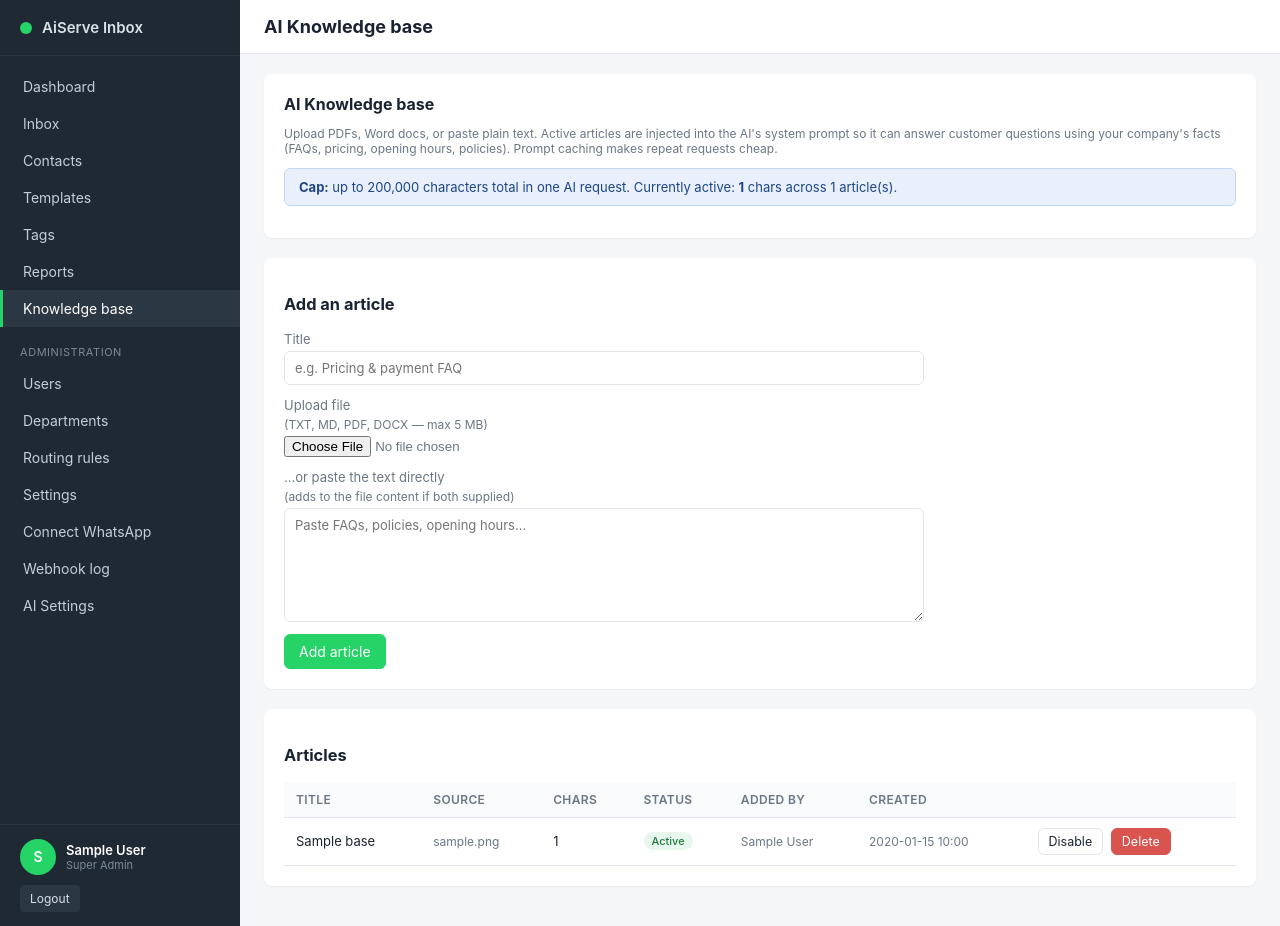
After one commit to Raychung11/Chatcontrol, a PHP site: page /admin/knowledge.php in a window 1280 px wide. The commit adds this page. Run offline with PHP 8.4, Linux system fonts and the light colour scheme; the visitor is signed in with stand-in values (Sample User, id 1); tables that the repository leaves empty hold one stand-in row (values such as "Sample post").

Commit message:
Phase 7: FAQ knowledge base for AI grounding
Upload TXT/MD/PDF/DOCX (or paste text) per workspace, and the AI reply
suggester grounds its drafts in those articles instead of guessing.

Backend:
- inc/knowledge_base.php extracts text from uploads with a degraded
  fallback ladder: text/markdown read directly, PDFs via pdftotext
  (Poppler) when the binary is on PATH, DOCX via PHP's ZipArchive + tag
  strip on word/document.xml. Anything else returns a clear error so
  the admin knows to paste manually or convert first. Per-file cap of
  5 MB raw + 100k chars extracted, plus a hard 200k-char ceiling
  applied to the concatenated set so a runaway KB can't blow the
  Anthropic context window.
- ai_api.php now sends two cached system blocks: persona prompt first,
  then a KB block wrapped in "===== KNOWLEDGE BASE =====" delimiters.
  Both use cache_control:ephemeral so repeated draft requests within
  ~5 minutes pay the cached-token rate (~90% off) on the system
  portion, which is where 95% of input tokens live once a KB is
  attached.
- ai_suggest_reply returns kb_titles + kb_chars so the UI can show
  citations.

Admin (/admin/knowledge.php):
- New page accessible to Super Admin (create/delete) and Manager
  (enable/disable). Sidebar link sits next to Tags / Reports in the
  manager section.
- Upload form takes title + file + optional pasted text; pasted text
  is appended to the extracted file content so admins can correct OCR
  noise or add context inline.
- Table shows status, character count, source filename, author. Hard
  cap callout at the top tells the admin how much of the 200k budget
  is currently used by active articles.

UI (chat composer):
- AI draft panel's meta line now appends "📚 <article titles>" when
  the model used the KB, so agents see which company doc grounded the
  reply.

Schema (idempotent migration_phase7.sql):
- knowledge_base (id, company_id, title, source_filename, mime_type,
  content_text, content_chars, status, created_by, created_at).
- FKs to companies (cascade) and users (set null).

42 PHP files lint clean; app.js passes node --check.

https://claude.ai/code/session_011TzLx9Yw2Nf4Ac2AdFK1Wo

```diff
--- /dev/null
+++ b/admin/knowledge.php
@@ -0,0 +1,176 @@
+<?php
+require_once __DIR__ . '/../inc/layout.php';
+require_once __DIR__ . '/../inc/knowledge_base.php';
+
+$current_user = require_role(['super_admin', 'manager']);
+$companyId    = (int)$current_user['company_id'];
+$db           = aiserve_db();
+
+$msg = '';
+$err = '';
+
+if (is_post()) {
+    csrf_check();
+    $action = (string)($_POST['action'] ?? '');
+    $id     = (int)($_POST['id'] ?? 0);
+
+    if ($action === 'create') {
+        if (!user_can_edit_settings($current_user)) {
+            $err = 'Only Super Admins can add knowledge base articles.';
+        } else {
+            $title = trim((string)($_POST['title'] ?? ''));
+            $pasted = trim((string)($_POST['content_text'] ?? ''));
+            $haveFile = !empty($_FILES['file']) && ($_FILES['file']['error'] ?? UPLOAD_ERR_NO_FILE) === UPLOAD_ERR_OK;
+
+            if ($title === '') {
+                $err = 'Title is required.';
+            } elseif ($pasted === '' && !$haveFile) {
+                $err = 'Upload a file or paste the article text.';
+            } else {
+                $text = $pasted;
+                $sourceName = null;
+                $mime = null;
+
+                if ($haveFile) {
+                    $tmp = (string)$_FILES['file']['tmp_name'];
+                    $sourceName = (string)$_FILES['file']['name'];
+                    $mime = '';
+                    if (function_exists('finfo_open')) {
+                        $fi = finfo_open(FILEINFO_MIME_TYPE);
+                        $mime = (string)finfo_file($fi, $tmp);
+                        finfo_close($fi);
+                    }
+                    $mime = $mime ?: (string)($_FILES['file']['type'] ?? '');
+                    $res = kb_extract_text($tmp, $mime, $sourceName);
+                    if (!$res['ok']) {
+                        $err = 'Could not read file: ' . ($res['error'] ?? 'unknown');
+                    } else {
+                        $text = trim($res['text'] . ($pasted !== '' ? "\n\n" . $pasted : ''));
+                    }
+                }
+
+                if ($err === '' && $text !== '') {
+                    $stmt = $db->prepare(
+                        'INSERT INTO knowledge_base
+                            (company_id, title, source_filename, mime_type, content_text, content_chars, status, created_by)
+                         VALUES (?, ?, ?, ?, ?, ?, "active", ?)'
+                    );
+                    $stmt->execute([$companyId, $title, $sourceName, $mime, $text, mb_strlen($text), (int)$current_user['id']]);
+                    $newId = (int)$db->lastInsertId();
+                    log_activity($companyId, (int)$current_user['id'], 'kb_added', 'knowledge_base', $newId, $title);
+                    $msg = 'Article saved (' . mb_strlen($text) . ' characters).';
+                }
+            }
+        }
+    } elseif ($action === 'toggle' && $id > 0) {
+        $db->prepare(
+            'UPDATE knowledge_base SET status = IF(status = "active","inactive","active")
+             WHERE id = ? AND company_id = ?'
+        )->execute([$id, $companyId]);
+        log_activity($companyId, (int)$current_user['id'], 'kb_toggled', 'knowledge_base', $id);
+    } elseif ($action === 'delete' && $id > 0 && user_can_edit_settings($current_user)) {
+        $db->prepare('DELETE FROM knowledge_base WHERE id = ? AND company_id = ?')
+           ->execute([$id, $companyId]);
+        log_activity($companyId, (int)$current_user['id'], 'kb_deleted', 'knowledge_base', $id);
+        $msg = 'Article deleted.';
+    }
+}
+
+$stmt = $db->prepare(
+    'SELECT k.*, u.name AS author_name
+     FROM knowledge_base k
+     LEFT JOIN users u ON u.id = k.created_by
+     WHERE k.company_id = ?
+     ORDER BY k.id DESC'
+);
+$stmt->execute([$companyId]);
+$articles = $stmt->fetchAll();
+
+$totalActiveChars = 0;
+foreach ($articles as $a) {
+    if ($a['status'] === 'active') $totalActiveChars += (int)$a['content_chars'];
+}
+
+layout_start($current_user, 'AI Knowledge base', 'knowledge');
+?>
+<div class="card">
+  <h2>AI Knowledge base</h2>
+  <p class="muted small">
+    Upload PDFs, Word docs, or paste plain text. Active articles are injected into
+    the AI's system prompt so it can answer customer questions using your company's
+    facts (FAQs, pricing, opening hours, policies). Prompt caching makes repeat
+    requests cheap.
+  </p>
+  <div class="alert alert-info">
+    <strong>Cap:</strong> up to <?= number_format(KB_MAX_TOTAL_CHARS) ?> characters
+    total in one AI request. Currently active: <strong><?= number_format($totalActiveChars) ?></strong> chars
+    across <?= count(array_filter($articles, fn($a) => $a['status'] === 'active')) ?> article(s).
+  </div>
+
+  <?php if ($msg): ?><div class="alert alert-success"><?= e($msg) ?></div><?php endif; ?>
+  <?php if ($err): ?><div class="alert alert-error"><?= e($err) ?></div><?php endif; ?>
+</div>
+
+<?php if (user_can_edit_settings($current_user)): ?>
+<div class="card">
+  <h3>Add an article</h3>
+  <form method="post" enctype="multipart/form-data" class="form-grid">
+    <?= csrf_field() ?>
+    <input type="hidden" name="action" value="create">
+    <label>Title
+      <input type="text" name="title" required maxlength="200" placeholder="e.g. Pricing &amp; payment FAQ">
+    </label>
+    <label>Upload file <small class="muted">(TXT, MD, PDF, DOCX — max 5 MB)</small>
+      <input type="file" name="file" accept=".txt,.md,.csv,.pdf,.docx,text/plain,text/markdown,application/pdf,application/vnd.openxmlformats-officedocument.wordprocessingml.document">
+    </label>
+    <label>…or paste the text directly <small class="muted">(adds to the file content if both supplied)</small>
+      <textarea name="content_text" rows="6" placeholder="Paste FAQs, policies, opening hours…"></textarea>
+    </label>
+    <div>
+      <button class="btn btn-primary" type="submit">Add article</button>
+    </div>
+  </form>
+</div>
+<?php endif; ?>
+
+<div class="card">
+  <h3>Articles</h3>
+  <?php if (!$articles): ?>
+    <p class="muted">No articles yet. Add one above and the AI will use it on the next reply suggestion.</p>
+  <?php else: ?>
+    <table class="data-table">
+      <thead>
+        <tr><th>Title</th><th>Source</th><th>Chars</th><th>Status</th><th>Added by</th><th>Created</th><th></th></tr>
+      </thead>
+      <tbody>
+        <?php foreach ($articles as $a): ?>
+          <tr>
+            <td><?= e($a['title']) ?></td>
+            <td class="muted small"><?= e($a['source_filename'] ?? 'pasted') ?></td>
+            <td><?= number_format((int)$a['content_chars']) ?></td>
+            <td><?= status_badge($a['status']) ?></td>
+            <td class="muted small"><?= e($a['author_name'] ?? '—') ?></td>
+            <td class="muted small"><?= e(fmt_dt($a['created_at'])) ?></td>
+            <td class="actions">
+              <form method="post" style="display:inline">
+                <?= csrf_field() ?>
+                <input type="hidden" name="action" value="toggle">
+                <input type="hidden" name="id" value="<?= (int)$a['id'] ?>">
+                <button class="btn btn-sm" type="submit"><?= $a['status'] === 'active' ? 'Disable' : 'Enable' ?></button>
+              </form>
+              <?php if (user_can_edit_settings($current_user)): ?>
+                <form method="post" style="display:inline" onsubmit="return confirm('Delete this article?');">
+                  <?= csrf_field() ?>
+                  <input type="hidden" name="action" value="delete">
+                  <input type="hidden" name="id" value="<?= (int)$a['id'] ?>">
+                  <button class="btn btn-sm btn-danger" type="submit">Delete</button>
+                </form>
+              <?php endif; ?>
+            </td>
+          </tr>
+        <?php endforeach; ?>
+      </tbody>
+    </table>
+  <?php endif; ?>
+</div>
+<?php layout_end(); ?>
--- a/assets/js/app.js
+++ b/assets/js/app.js
@@ -387,8 +387,12 @@
         return;
       }
       if (aiBody) aiBody.textContent = data.suggestion || '';
-      if (aiMeta) aiMeta.textContent = (data.model || '') +
-        (data.usage ? ` · ${data.usage.input_tokens || 0} in / ${data.usage.output_tokens || 0} out tokens` : '');
+      let meta = (data.model || '');
+      if (data.usage) meta += ` · ${data.usage.input_tokens || 0} in / ${data.usage.output_tokens || 0} out tokens`;
+      if (data.kb_titles && data.kb_titles.length) {
+        meta += ` · 📚 ${data.kb_titles.join(', ')}`;
+      }
+      if (aiMeta) aiMeta.textContent = meta;
     } catch (e) {
       if (aiBody) aiBody.textContent = '⚠ ' + e.message;
     } finally {
--- /dev/null
+++ b/inc/knowledge_base.php
@@ -0,0 +1,159 @@
+<?php
+/**
+ * Knowledge base helpers.
+ *
+ * Extracts plain text from uploaded files and loads the per-tenant KB
+ * content for injection into the AI system prompt.
+ *
+ * Supported formats:
+ *   - text/plain, text/markdown           -> read directly
+ *   - application/pdf                     -> `pdftotext - -` via shell (Poppler)
+ *   - application/vnd.openxmlformats-...  -> unzip word/document.xml + strip tags
+ *
+ * Anything else returns null + an error message so the admin can paste
+ * the text manually.
+ */
+
+require_once __DIR__ . '/helpers.php';
+
+// Soft caps so a runaway upload can't blow the AI context window.
+const KB_MAX_BYTES_PER_FILE = 5 * 1024 * 1024;   // 5 MB raw
+const KB_MAX_CHARS_PER_ITEM = 100000;            // 100k chars extracted
+const KB_MAX_TOTAL_CHARS    = 200000;            // 200k chars in one AI call
+
+/**
+ * @return array{ok:bool, text?:string, error?:string}
+ */
+function kb_extract_text(string $localPath, string $mime, string $originalName = ''): array
+{
+    if (!is_readable($localPath)) {
+        return ['ok' => false, 'error' => 'File not readable.'];
+    }
+    if (filesize($localPath) > KB_MAX_BYTES_PER_FILE) {
+        return ['ok' => false, 'error' => 'File exceeds ' . (KB_MAX_BYTES_PER_FILE / 1024 / 1024) . ' MB upload cap.'];
+    }
+
+    $ext = strtolower(pathinfo($originalName ?: $localPath, PATHINFO_EXTENSION));
+
+    if (str_starts_with($mime, 'text/') || in_array($ext, ['txt', 'md', 'csv'], true)) {
+        $text = (string)file_get_contents($localPath);
+        return ['ok' => true, 'text' => kb_normalize_text($text)];
+    }
+
+    if ($mime === 'application/pdf' || $ext === 'pdf') {
+        return kb_extract_pdf($localPath);
+    }
+
+    if ($ext === 'docx'
+        || $mime === 'application/vnd.openxmlformats-officedocument.wordprocessingml.document') {
+        return kb_extract_docx($localPath);
+    }
+
+    return [
+        'ok' => false,
+        'error' => 'Unsupported file type (' . ($mime ?: 'unknown') . '). Paste the text manually, or convert to TXT/PDF/DOCX first.',
+    ];
+}
+
+/**
+ * Best-effort PDF extraction using pdftotext (Poppler). Returns a helpful
+ * error if the tool isn't installed so the admin knows what to do.
+ */
+function kb_extract_pdf(string $localPath): array
+{
+    $pdftotext = trim((string)@shell_exec('command -v pdftotext 2>/dev/null'));
+    if ($pdftotext === '') {
+        return [
+            'ok' => false,
+            'error' => 'pdftotext is not installed on this server. Either install Poppler (apt install poppler-utils), or paste the PDF text manually.',
+        ];
+    }
+    $cmd = escapeshellcmd($pdftotext) . ' -layout -nopgbrk ' . escapeshellarg($localPath) . ' - 2>/dev/null';
+    $out = (string)@shell_exec($cmd);
+    if (trim($out) === '') {
+        return ['ok' => false, 'error' => 'pdftotext returned no text. The PDF may be image-only (needs OCR) - paste manually.'];
+    }
+    return ['ok' => true, 'text' => kb_normalize_text($out)];
+}
+
+/**
+ * Lightweight DOCX extraction: unzip and read the body XML, then strip tags.
+ * Handles plain prose well; doesn't preserve tables/lists structure but the
+ * text content still lands in the KB.
+ */
+function kb_extract_docx(string $localPath): array
+{
+    if (!class_exists('ZipArchive')) {
+        return ['ok' => false, 'error' => 'PHP ZipArchive extension not available - install php-zip.'];
+    }
+    $zip = new ZipArchive();
+    if ($zip->open($localPath) !== true) {
+        return ['ok' => false, 'error' => 'Could not open DOCX (not a valid zip).'];
+    }
+    $xml = $zip->getFromName('word/document.xml');
+    $zip->close();
+    if (!is_string($xml) || $xml === '') {
+        return ['ok' => false, 'error' => 'Could not read DOCX body.'];
+    }
+    // Replace paragraph + line-break tags with newlines before stripping.
+    $xml = preg_replace('#</w:p>|<w:br[^>]*/>#', "\n", $xml);
+    $text = strip_tags($xml);
+    $text = html_entity_decode($text, ENT_QUOTES | ENT_HTML5, 'UTF-8');
+    return ['ok' => true, 'text' => kb_normalize_text($text)];
+}
+
+function kb_normalize_text(string $text): string
+{
+    $text = str_replace(["\r\n", "\r"], "\n", $text);
+    $text = preg_replace("/[ \t]+/", ' ', $text);
+    $text = preg_replace("/\n{3,}/", "\n\n", $text);
+    $text = trim((string)$text);
+    if (mb_strlen($text) > KB_MAX_CHARS_PER_ITEM) {
+        $text = mb_substr($text, 0, KB_MAX_CHARS_PER_ITEM) . "\n\n[…truncated…]";
+    }
+    return $text;
+}
+
+/**
+ * Concatenate all active KB articles for a company, capped at
+ * KB_MAX_TOTAL_CHARS. Returns null if there's no active KB so the AI
+ * client can omit the KB system block entirely (and skip a cache miss).
+ */
+function kb_load_for_company(int $companyId): ?array
+{
+    $stmt = aiserve_db()->prepare(
+        'SELECT id, title, content_text, content_chars
+         FROM knowledge_base
+         WHERE company_id = ? AND status = "active"
+         ORDER BY id ASC'
+    );
+    $stmt->execute([$companyId]);
+    $rows = $stmt->fetchAll();
+    if (!$rows) return null;
+
+    $parts = [];
+    $total = 0;
+    $titles = [];
+    foreach ($rows as $r) {
+        $title = (string)$r['title'];
+        $body  = (string)$r['content_text'];
+        $block = "### " . $title . "\n" . $body;
+        if ($total + mb_strlen($block) > KB_MAX_TOTAL_CHARS) {
+            $remaining = KB_MAX_TOTAL_CHARS - $total;
+            if ($remaining < 200) break;
+            $block = mb_substr($block, 0, $remaining) . "\n[…truncated…]";
+            $parts[]  = $block;
+            $titles[] = $title;
+            break;
+        }
+        $parts[]  = $block;
+        $titles[] = $title;
+        $total += mb_strlen($block);
+    }
+    return [
+        'text'         => implode("\n\n---\n\n", $parts),
+        'titles'       => $titles,
+        'char_count'   => $total,
+        'article_ids'  => array_map(fn($r) => (int)$r['id'], $rows),
+    ];
+}
--- a/inc/sidebar.php
+++ b/inc/sidebar.php
@@ -20,6 +20,7 @@ $role   = $current_user['role'] ?? 'agent';
     <?php if (in_array($role, ['super_admin', 'manager'], true)): ?>
       <a href="/admin/tags.php" class="<?= $active === 'tags' ? 'active' : '' ?>">Tags</a>
       <a href="/admin/reports.php" class="<?= $active === 'reports' ? 'active' : '' ?>">Reports</a>
+      <a href="/admin/knowledge.php" class="<?= $active === 'knowledge' ? 'active' : '' ?>">Knowledge base</a>
     <?php endif; ?>
     <?php if ($role === 'super_admin'): ?>
       <div class="sidebar-section">Administration</div>
```
Also changed, not shown: inc/ai_api.php (+29 -4 lines), sql/migration_phase7.sql (added, +23 -0 lines), sql/schema.sql (+21 -0 lines).
